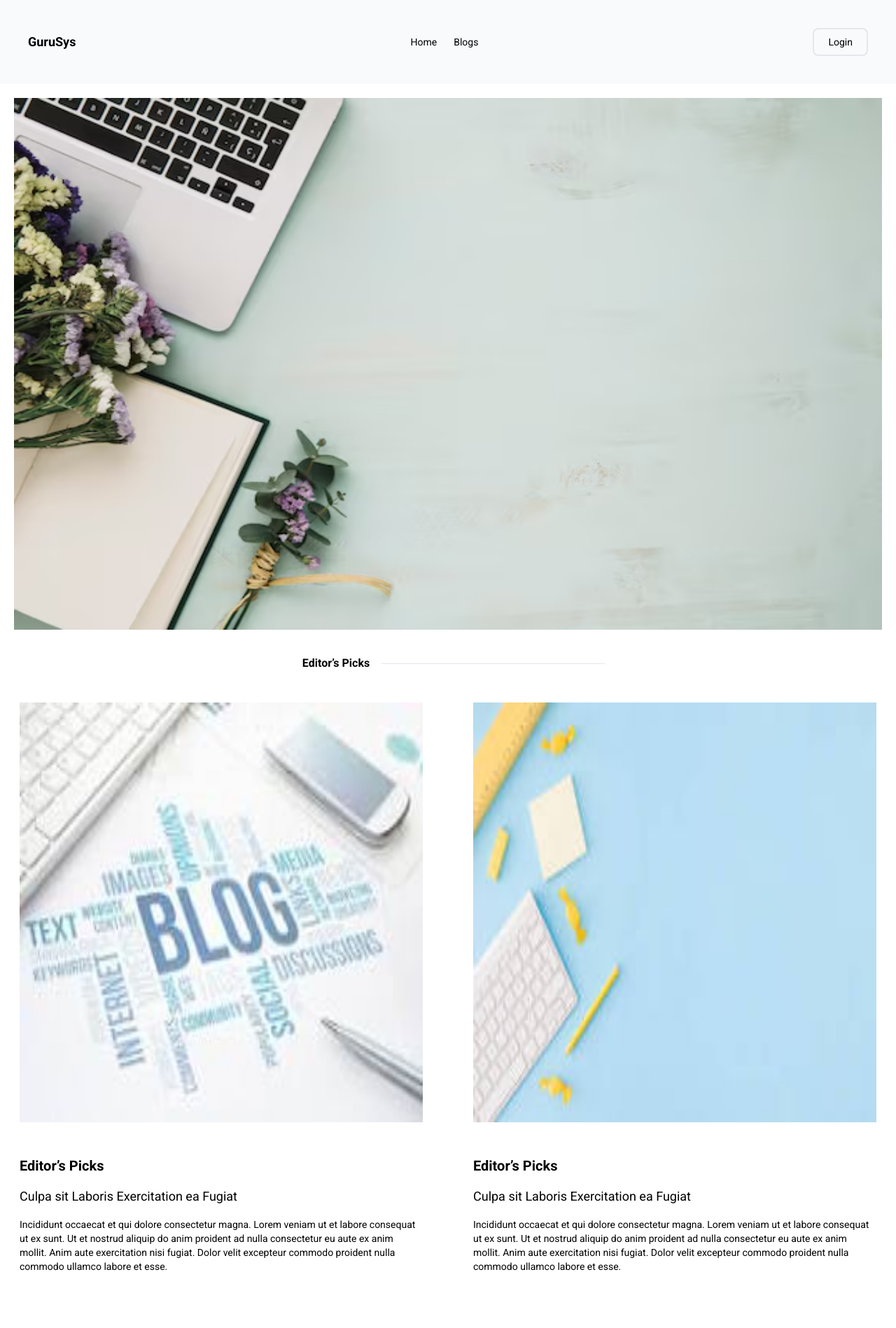
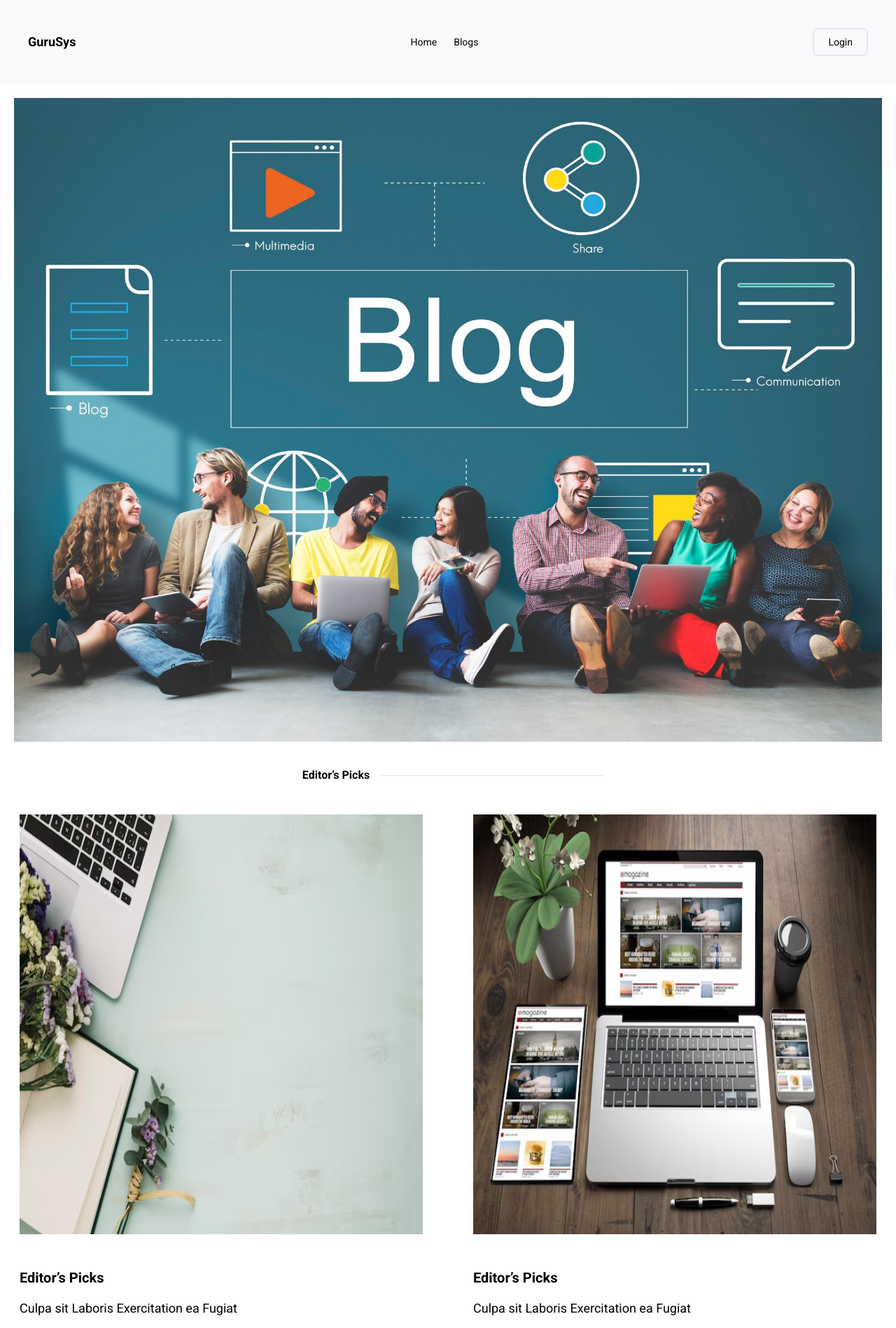
Before and after one commit to Halabitimoty/GuruSys, a React (Vite) app in the folder frontend/: page / in a window 1280 px wide. Shown: the top 1898 px of the page at 70% size. Built offline with nearby package versions, Linux system fonts and the light colour scheme; no server answers.

Commit message:
Fix: reload

```diff
--- a/frontend/src/assets/index.ts
+++ b/frontend/src/assets/index.ts
@@ -2,5 +2,7 @@ import Blog_IMG from "./img/bg-blog-home.avif";
 import BG_1 from "./img/bg-1.jpg";
 import BG_2 from "./img/bg-2.jpg";
 import BG_3 from "./img/bg-3.jpg";
+import BG_4 from "./img/bg-4.avif";
+import BG_5 from "./img/bg-5.jpg";
 
-export { Blog_IMG, BG_1, BG_2, BG_3 };
+export { Blog_IMG, BG_1, BG_2, BG_3, BG_4, BG_5 };
--- a/frontend/src/mocks/homeBlog.ts
+++ b/frontend/src/mocks/homeBlog.ts
@@ -1,8 +1,15 @@
-import { Blog_IMG, BG_1, BG_2, BG_3 } from "../assets";
+import { Blog_IMG, BG_1, BG_2, BG_3, BG_4, BG_5 } from "../assets";
 
 export const homeBlog = [
   {
-    img: BG_1,
+    img: Blog_IMG,
+    title: "Editor’s Picks",
+    content: "Culpa sit Laboris Exercitation ea Fugiat",
+    paragraph:
+      "Incididunt occaecat et qui dolore consectetur magna. Lorem veniam ut et labore consequat ut ex sunt. Ut et nostrud aliquip do anim proident ad nulla consectetur eu aute ex anim mollit. Anim aute exercitation nisi fugiat. Dolor velit excepteur commodo proident nulla commodo ullamco labore et esse.",
+  },
+  {
+    img: BG_4,
     title: "Editor’s Picks",
     content: "Culpa sit Laboris Exercitation ea Fugiat",
     paragraph:
@@ -16,31 +23,24 @@ export const homeBlog = [
       "Incididunt occaecat et qui dolore consectetur magna. Lorem veniam ut et labore consequat ut ex sunt. Ut et nostrud aliquip do anim proident ad nulla consectetur eu aute ex anim mollit. Anim aute exercitation nisi fugiat. Dolor velit excepteur commodo proident nulla commodo ullamco labore et esse.",
   },
   {
+    img: BG_5,
+    title: "Editor’s Picks",
+    content: "Culpa sit Laboris Exercitation ea Fugiat",
+    paragraph:
+      "Incididunt occaecat et qui dolore consectetur magna. Lorem veniam ut et labore consequat ut ex sunt. Ut et nostrud aliquip do anim proident ad nulla consectetur eu aute ex anim mollit. Anim aute exercitation nisi fugiat. Dolor velit excepteur commodo proident nulla commodo ullamco labore et esse.",
+  },
+  {
+    img: BG_1,
+    title: "Editor’s Picks",
+    content: "Culpa sit Laboris Exercitation ea Fugiat",
+    paragraph:
+      "Incididunt occaecat et qui dolore consectetur magna. Lorem veniam ut et labore consequat ut ex sunt. Ut et nostrud aliquip do anim proident ad nulla consectetur eu aute ex anim mollit. Anim aute exercitation nisi fugiat. Dolor velit excepteur commodo proident nulla commodo ullamco labore et esse.",
+  },
+  {
     img: BG_3,
     title: "Editor’s Picks",
     content: "Culpa sit Laboris Exercitation ea Fugiat",
     paragraph:
       "Incididunt occaecat et qui dolore consectetur magna. Lorem veniam ut et labore consequat ut ex sunt. Ut et nostrud aliquip do anim proident ad nulla consectetur eu aute ex anim mollit. Anim aute exercitation nisi fugiat. Dolor velit excepteur commodo proident nulla commodo ullamco labore et esse.",
   },
-  {
-    img: Blog_IMG,
-    title: "Editor’s Picks",
-    content: "Culpa sit Laboris Exercitation ea Fugiat",
-    paragraph:
-      "Incididunt occaecat et qui dolore consectetur magna. Lorem veniam ut et labore consequat ut ex sunt. Ut et nostrud aliquip do anim proident ad nulla consectetur eu aute ex anim mollit. Anim aute exercitation nisi fugiat. Dolor velit excepteur commodo proident nulla commodo ullamco labore et esse.",
-  },
-  {
-    img: Blog_IMG,
-    title: "Editor’s Picks",
-    content: "Culpa sit Laboris Exercitation ea Fugiat",
-    paragraph:
-      "Incididunt occaecat et qui dolore consectetur magna. Lorem veniam ut et labore consequat ut ex sunt. Ut et nostrud aliquip do anim proident ad nulla consectetur eu aute ex anim mollit. Anim aute exercitation nisi fugiat. Dolor velit excepteur commodo proident nulla commodo ullamco labore et esse.",
-  },
-  {
-    img: Blog_IMG,
-    title: "Editor’s Picks",
-    content: "Culpa sit Laboris Exercitation ea Fugiat",
-    paragraph:
-      "Incididunt occaecat et qui dolore consectetur magna. Lorem veniam ut et labore consequat ut ex sunt. Ut et nostrud aliquip do anim proident ad nulla consectetur eu aute ex anim mollit. Anim aute exercitation nisi fugiat. Dolor velit excepteur commodo proident nulla commodo ullamco labore et esse.",
-  },
 ];
--- a/frontend/src/pages/Home.tsx
+++ b/frontend/src/pages/Home.tsx
@@ -1,6 +1,6 @@
 import HomeBlog from "../components/HomeBlog";
 
-import { Blog_IMG } from "../assets";
+import { BG_5 } from "../assets";
 import { homeBlog } from "../mocks/homeBlog";
 
 function Home() {
@@ -8,9 +8,9 @@ function Home() {
     <div className="">
       <section>
         <img
-          src={Blog_IMG}
+          src={BG_5}
           alt="Blog"
-          className="w-full h-[20rem] p-2 md:h-[50rem] md:p-5"
+          className="w-full h-[25rem] p-2 md:h-[60rem] md:p-5"
         />
       </section>
       <section>
```
Also changed, not shown: frontend/src/assets/img/bg-4.avif (added), frontend/src/assets/img/bg-5.jpg (added), 7 other files (tests, documents, lock files or other folders).
